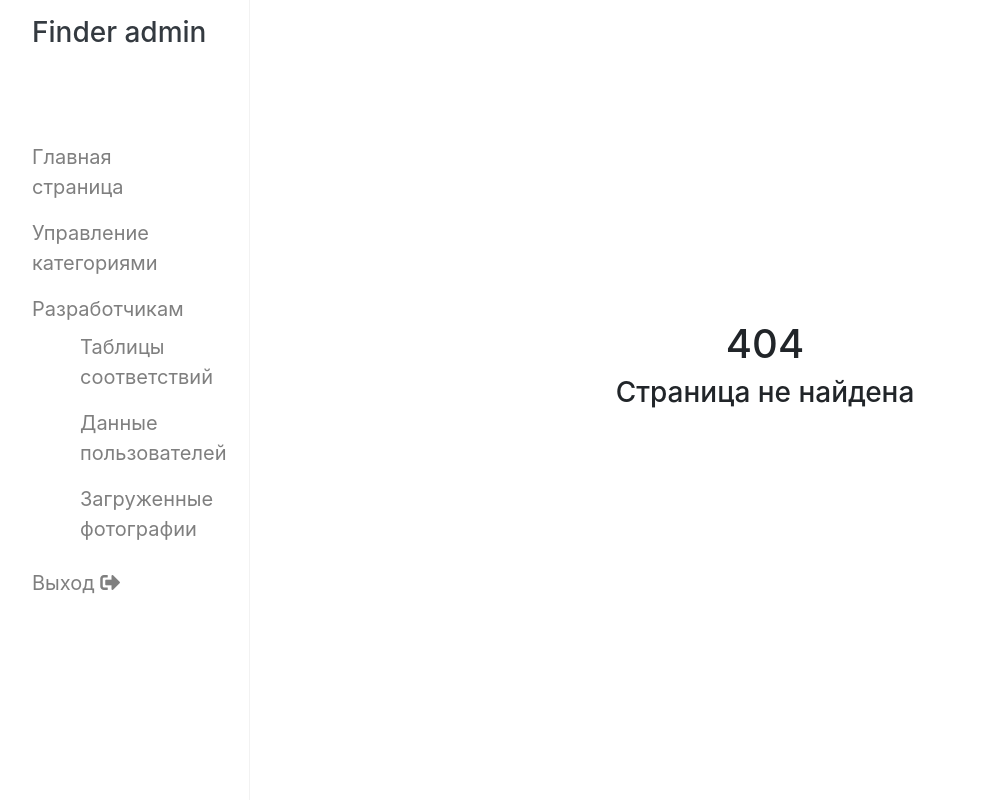
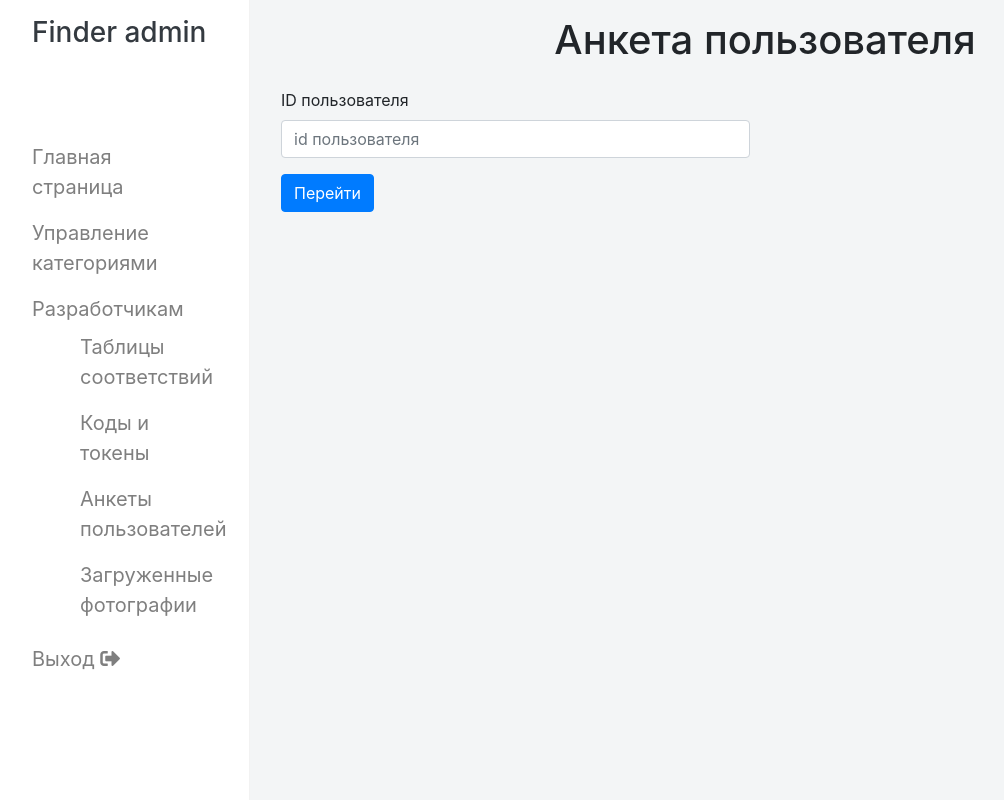
Before and after one commit to lusyio/finder-admin, a PHP site: page /dev/user in a window 1280 px wide. Shown: the whole page, without its empty margins (0-1004 px from the left). Run offline with PHP 8.4, Linux system fonts and the light colour scheme; the visitor is signed in with stand-in values (Sample User, id 1); some libraries are stand-ins or nearby versions.

Commit message:
Добавил страницу с анкетами пользователей

```diff
--- /dev/null
+++ b/app/backend/user.php
@@ -0,0 +1,19 @@
+<?php
+$userData = null;
+if (isset($_GET['user'])) {
+    $userId = filter_var($_GET['user'], FILTER_SANITIZE_NUMBER_INT);
+    $userData = $db->firstRow("SELECT user_phone, user_email, user_sex, user_birthdate, user_password, user_height, user_hair_color, user_body_type, user_last_visit, user_register_date, user_last_filter_time_spend, is_blocked, user_interests, user_timespend, user_city, user_name, user_id, user_eye_color FROM user_data WHERE user_id = :userId", [':userId' => $userId]);
+    $userPhotos = $db->allRows("SELECT photo_id, photo_url, user_id, upload_date, photo_name, photo_order FROM user_photos WHERE user_id = :userId ORDER BY photo_order", [':userId' => $userId]);
+}
+
+function decodeBitString($bitString)
+{
+    $length = strlen($bitString);
+    $result = [];
+    for ($i = $length - 1; $i >= 0; $i--) {
+        if ($bitString[$i] == 1) {
+            $result[] = $i;
+        }
+    }
+    return $result;
+}
--- /dev/null
+++ b/app/frontend/user.php
@@ -0,0 +1,94 @@
+<div class="row">
+    <div class="col-12 bg-custom pb-5 base-frame">
+        <div class="row">
+            <div class="col-12">
+                <p class="h1 text-center mt-3">Анкета пользователя</p>
+            </div>
+        </div>
+        <div class="row p-3">
+            <div class="col-6">
+                <form method="get">
+                    <div class="form-group">
+                        <label for="userIdInput" class="form">ID пользователя</label>
+                        <input type="text" name="user" class="form-control" id="userIdInput"
+                               placeholder="id пользователя">
+                    </div>
+                    <button type="submit" class="btn btn-primary">Перейти</button>
+                </form>
+            </div>
+        </div>
+        <?php if (!is_null($userData)): ?>
+            <div class="row p-3">
+                <div class="col-6">
+                    <p class="h3 pl-5"><?= $userData['user_name'] ?></p>
+                    <table class="table table-striped mt-3">
+                        <tbody>
+                        <tr>
+                            <th scope="row">Телефон</th>
+                            <td><?= $userData['user_phone'] ?></td>
+                        </tr>
+                        <tr>
+                            <th scope="row">Email</th>
+                            <td><?= $userData['user_email'] ?></td>
+                        </tr>
+                        <tr>
+                            <th scope="row">Пол</th>
+                            <td><?= $userData['user_sex'] ?></td>
+                        </tr>
+                        <tr>
+                            <th scope="row">Дата рождения</th>
+                            <td><?= $userData['user_birthdate'] ?></td>
+                        </tr>
+                        <tr>
+                            <th scope="row">Рост</th>
+                            <td><?= $userData['user_height'] ?></td>
+                        </tr>
+                        <tr>
+                            <th scope="row">Цвет волос</th>
+                            <td><?= $userData['user_hair_color'] ?></td>
+                        </tr>
+                        <tr>
+                            <th scope="row">Цвет глаз</th>
+                            <td><?= $userData['user_eye_color'] ?></td>
+                        </tr>
+                        <tr>
+                            <th scope="row">Телосложение</th>
+                            <td><?= $userData['user_body_type'] ?></td>
+                        </tr>
+                        <tr>
+                            <th scope="row">Интересы</th>
+                            <td><?= implode(',', decodeBitString($userData['user_interests'])) ?></td>
+                        </tr>
+                        <tr>
+                            <th scope="row">Провести время</th>
+                            <td><?= implode(',', decodeBitString($userData['user_timespend'])) ?></td>
+                        </tr>
+                        <tr>
+                            <th scope="row">Город</th>
+                            <td><?= $userData['user_city'] ?></td>
+                        </tr>
+                        </tbody>
+                    </table>
+                </div>
+                <div class="col-6">
+                    <p class="h3 pl-5">Фотографии</p>
+                    <table class="table table-striped mt-3">
+                        <thead>
+                        <tr>
+                            <th scope="col">Имя файла</th>
+                            <th scope="col">Путь</th>
+                        </tr>
+                        </thead>
+                        <tbody>
+                        <?php foreach ($userPhotos as $photo): ?>
+                            <tr>
+                                <th scope="row"><?= $photo['photo_name'] ?></th>
+                                <td><?= $photo['photo_url'] ?></td>
+                            </tr>
+                        <?php endforeach; ?>
+                        </tbody>
+                    </table>
+                </div>
+            </div>
+        <?php endif; ?>
+    </div>
--- a/app/layouts/base-layout.php
+++ b/app/layouts/base-layout.php
@@ -41,7 +41,10 @@
                         <li class="nav-item">
                         </li>
                         <a class="nav-link" href="/dev/users">
-                            Данные пользователей
+                            Коды и токены
+                        </a>
+                        <a class="nav-link" href="/dev/user">
+                            Анкеты пользователей
                         </a>
                         <a class="nav-link" href="/dev/photos">
                             Загруженные фотографии
--- a/public/index.php
+++ b/public/index.php
@@ -18,6 +18,7 @@ $routes = [
     '/logout' => 'logout',
     '/dev/idtables' => 'idtables',
     '/dev/users' => 'users',
+    '/dev/user' => 'user',
     '/dev/photos' => 'photos',
     '/categories' => 'categories',
     '/' => 'dashboard'
@@ -28,6 +29,7 @@ $titles = [
     'categories' => 'Категории',
     'idtables' => 'Таблицы идентификаторов',
     'users' => 'Данные пользователей',
+    'user' => 'Анкета пользователя',
     'dashboard' => 'Рабочий стол',
     'photos' => 'Фотографии пользователей',
 ];
@@ -39,11 +41,12 @@ $layouts = [
     '404' => 'base-layout',
     'dashboard' => 'base-layout',
     'users' => 'base-layout',
+    'user' => 'base-layout',
     'photos' => 'base-layout',
 ];
 
 // получаем строку запроса
-$uri = $_SERVER['REQUEST_URI'];
+$uri = explode('?', $_SERVER['REQUEST_URI'])[0];
 
 // Ищем совпадение строки запроса с ключом массива $routes и присваиваем значение переменной названия страницы,
 // если не найдено, то название страницы 404
```
